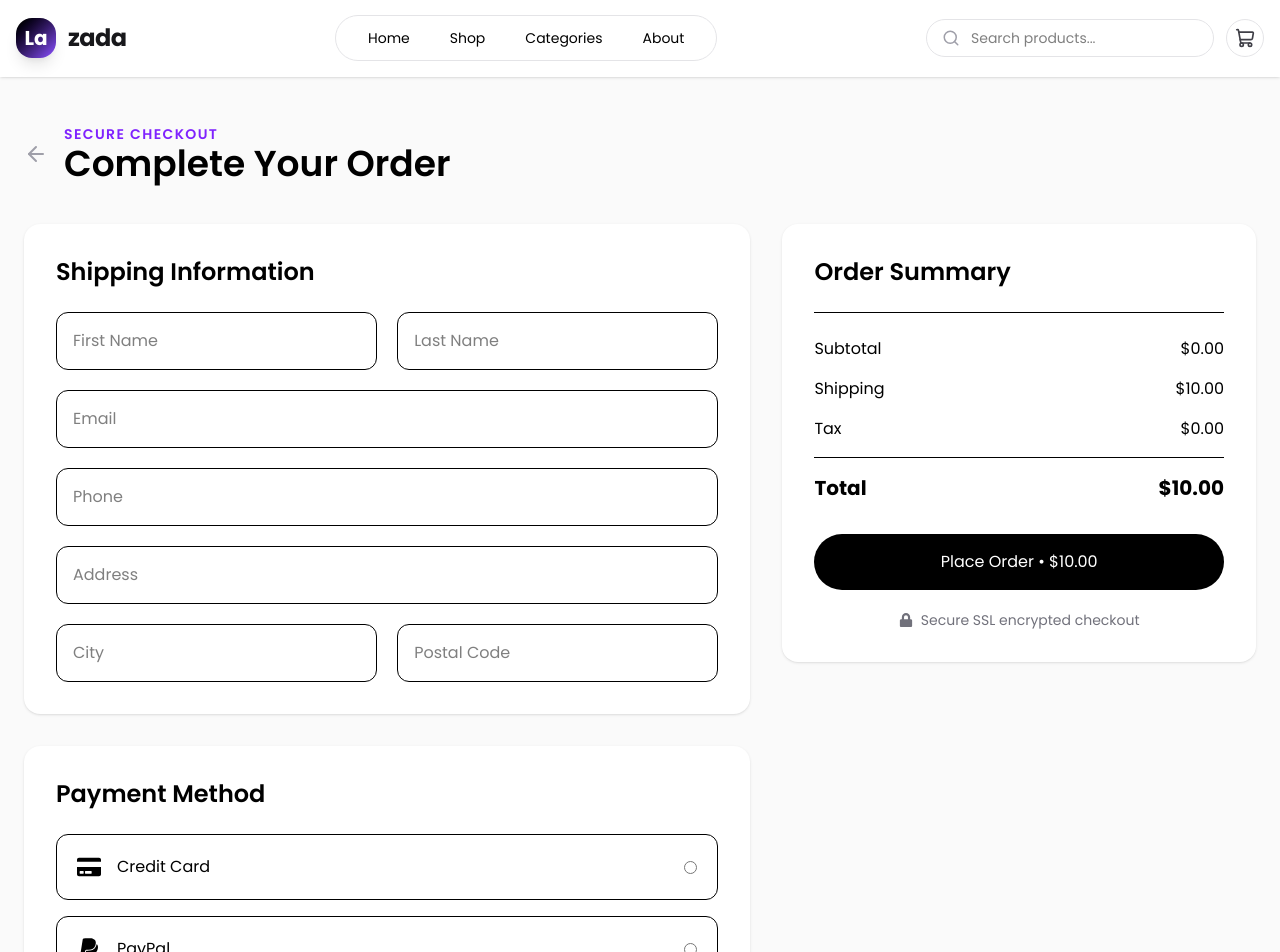
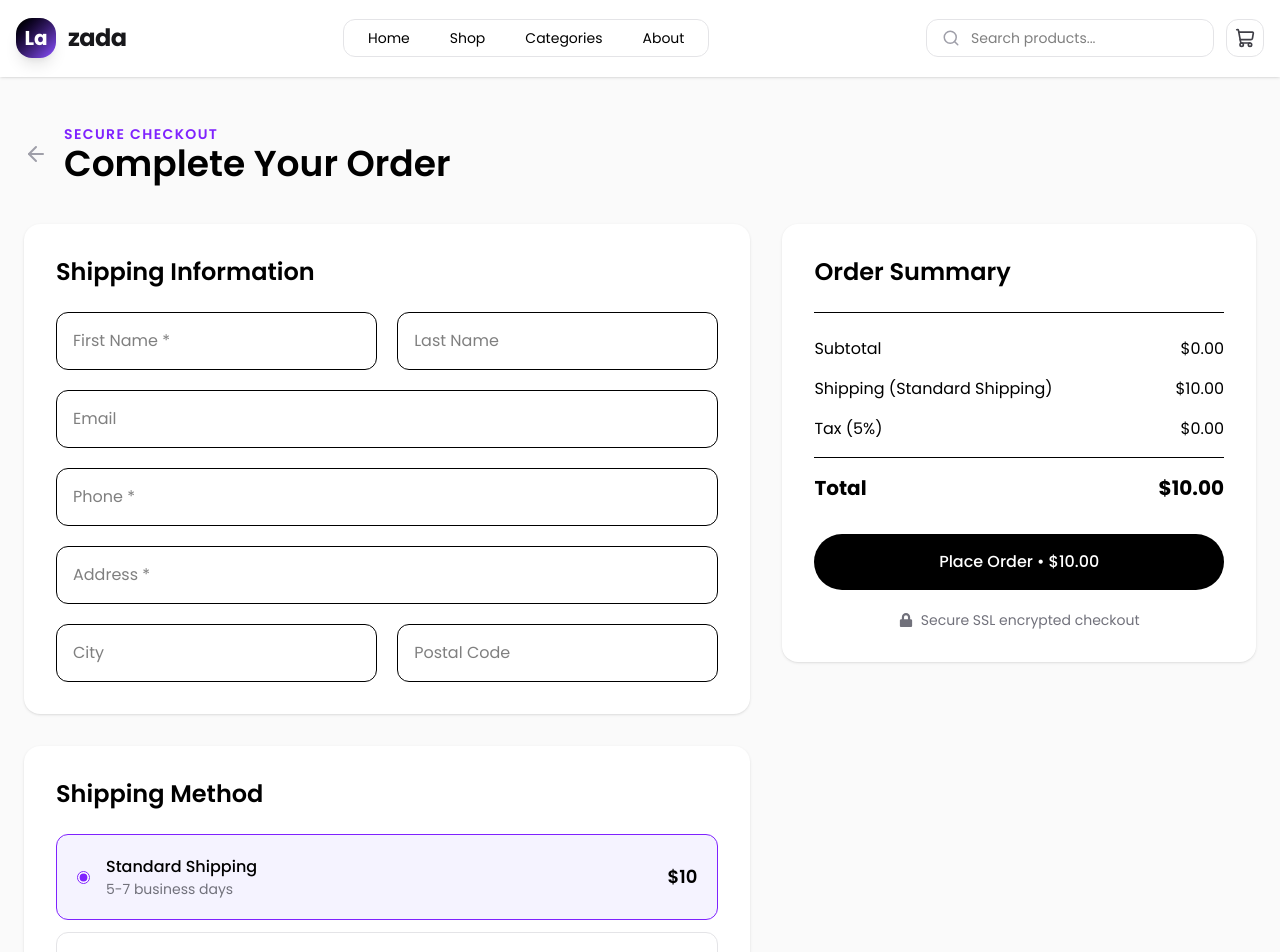
Before and after one commit to tola-san/next-ecommerce-lap, a Next.js app: page /checkout in a window 1280 px wide. Shown: the top 952 px of the page. Built offline with nearby package versions, Linux system fonts and the light colour scheme.

Commit message:
improve ui component refer to upgrade api hero banner to dynamic method

```diff
--- a/src/app/checkout/page.js
+++ b/src/app/checkout/page.js
@@ -1,7 +1,7 @@
 "use client";
 
 import Link from "next/link";
-import { useState } from "react";
+import { useState, useEffect } from "react";
 import { ArrowLeft } from "lucide-react";
 import toast from "react-hot-toast";
 import { showErrorToast } from "@/lib/toast";
@@ -16,17 +16,17 @@ import {
 import { useCart } from "@/context/CartContext";
 
 export default function CheckoutPage() {
+  const { cartItems, clearCart } = useCart();
 
-  const {
-    cartItems,
-    clearCart,
-  } = useCart();
+  const [loading, setLoading] = useState(false);
+  const [payment, setPayment] = useState("cod");
 
-  const [loading, setLoading] =
-    useState(false);
-
-  const [payment, setPayment] =
-    useState("cod");
+  const [selectedShipping, setSelectedShipping] = useState({
+    id: "standard",
+    label: "Standard Shipping",
+    price: 10,
+    desc: "5-7 business days",
+  });
 
   const [form, setForm] = useState({
     firstName: "",
@@ -39,430 +39,240 @@ export default function CheckoutPage() {
   });
 
   const subtotal = cartItems.reduce(
-    (sum, item) =>
-      sum + item.price * item.quantity,
+    (sum, item) => sum + item.price * item.quantity,
     0
   );
 
-  const shipping = 10;
+  const shipping = selectedShipping.price;
+  const tax = subtotal * 0.05;
+  const total = subtotal + shipping + tax;
 
-  const tax = subtotal * 0.05;
+  // Shipping Options (Same as Cart)
+  const shippingOptions = [
+    { id: "standard", label: "Standard Shipping", price: 10, desc: "5-7 business days" },
+    { id: "express", label: "Express Shipping", price: 20, desc: "1-3 business days" },
+    { id: "free", label: "Free Shipping", price: 0, desc: "Orders over $100" },
+  ];
 
-  const total =
-    subtotal + shipping + tax;
+  // Load selected shipping from localStorage (passed from cart)
+  useEffect(() => {
+    const savedShipping = localStorage.getItem("selectedShipping");
+    if (savedShipping) {
+      setSelectedShipping(JSON.parse(savedShipping));
+    }
+  }, []);
 
   const handleChange = (e) => {
-
     setForm({
       ...form,
       [e.target.name]: e.target.value,
     });
+  };
 
+  const handleShippingChange = (option) => {
+    setSelectedShipping(option);
+    localStorage.setItem("selectedShipping", JSON.stringify(option));
   };
 
   const handlePlaceOrder = async () => {
-
-    if (
-      !form.firstName ||
-      !form.phone ||
-      !form.address
-    ) {
-
-
-      showErrorToast("Please fill all required fields.")
-
+    if (!form.firstName || !form.phone || !form.address) {
+      showErrorToast("Please fill all required fields.");
       return;
     }
 
     if (cartItems.length === 0) {
-
-      showErrorToast("Please fill all required fields.")
-
+      showErrorToast("Your cart is empty.");
       return;
     }
 
     try {
-
       setLoading(true);
 
       const order = {
-
         ...form,
-
         payment,
-
         products: cartItems,
-
         subtotal,
-
-        shipping,
-
+        shipping: selectedShipping.price,
+        shippingMethod: selectedShipping.label,
         tax,
-
         total,
-
-        createdAt:
-          new Date().toISOString(),
+        createdAt: new Date().toISOString(),
       };
 
-      const response = await fetch(
-        "/api/orders",
-        {
-          method: "POST",
+      const response = await fetch("/api/orders", {
+        method: "POST",
+        headers: { "Content-Type": "application/json" },
+        body: JSON.stringify(order),
+      });
 
-          headers: {
-            "Content-Type":
-              "application/json",
-          },
+      const data = await response.json();
 
-          body: JSON.stringify(order),
-        }
-      );
-
-      const data =
-        await response.json();
-
-     if (data.success) {
-
-  clearCart();
-
-  toast.success(
-    "Order submitted successfully!"
-  );
-
-  setTimeout(() => {
-    window.location.href = "/";
-  }, 1500);
-
-}
-
+      if (data.success) {
+        clearCart();
+        localStorage.removeItem("selectedShipping"); // Clean up
+        toast.success("Order submitted successfully!");
+        setTimeout(() => {
+          window.location.href = "/";
+        }, 1500);
+      } else {
+        showErrorToast(data.message || "Failed to place order.");
+      }
     } catch (error) {
-
       console.error(error);
-
-      // alert(
-      //   "Failed to place order."
-      // );
-      showErrorToast("Failed to place order.")
-
+      showErrorToast("Failed to place order.");
     } finally {
-
       setLoading(false);
-
     }
   };
 
   return (
     <section className="bg-zinc-50 min-h-screen pb-24">
-
       <div className="max-w-7xl mx-auto px-4 sm:px-6 py-8 md:py-12">
-
         {/* Header */}
         <div className="flex items-center gap-4 mb-10">
-
-          <Link
-            href="/cart"
-            className="text-zinc-400 hover:text-zinc-700 transition"
-          >
+          <Link href="/cart" className="text-zinc-400 hover:text-zinc-700 transition">
             <ArrowLeft size={24} />
           </Link>
-
           <div>
-
             <p className="uppercase tracking-widest text-violet-600 font-semibold text-sm">
               Secure Checkout
             </p>
-
-            <h1 className="text-4xl font-semibold">
-              Complete Your Order
-            </h1>
-
+            <h1 className="text-4xl font-semibold">Complete Your Order</h1>
           </div>
-
         </div>
 
         <div className="grid lg:grid-cols-5 gap-8">
-
-          {/* LEFT */}
+          {/* LEFT SIDE */}
           <div className="lg:col-span-3 space-y-8">
-
-            {/* Shipping */}
+            {/* Shipping Information */}
             <div className="bg-white rounded-2xl p-8 shadow-sm">
-
-              <h2 className="text-2xl font-semibold mb-6">
-                Shipping Information
-              </h2>
-
+              <h2 className="text-2xl font-semibold mb-6">Shipping Information</h2>
               <div className="grid sm:grid-cols-2 gap-5">
-
-
-                <input
-                  name="firstName"
-                  placeholder="First Name"
-                  onChange={handleChange}
-                  className="border p-4 rounded-xl"
-                />
-
-                <input
-                  name="lastName"
-                  placeholder="Last Name"
-                  onChange={handleChange}
-                  className="border p-4 rounded-xl"
-                />
-
-
-                <input
-                  name="email"
-                  placeholder="Email"
-                  onChange={handleChange}
-                  className="border p-4 rounded-xl md:col-span-2"
-                />
-
-                <input
-                  name="phone"
-                  placeholder="Phone"
-                  onChange={handleChange}
-                  className="border p-4 rounded-xl md:col-span-2"
-                />
-
-                <input
-                  name="address"
-                  placeholder="Address"
-                  onChange={handleChange}
-                  className="border p-4 rounded-xl md:col-span-2"
-                />
-
-                <input
-                  name="city"
-                  placeholder="City"
-                  onChange={handleChange}
-                  className="border p-4 rounded-xl"
-                />
-
-                <input
-                  name="postalCode"
-                  placeholder="Postal Code"
-                  onChange={handleChange}
-                  className="border p-4 rounded-xl"
-                />
-
+                <input name="firstName" placeholder="First Name *" onChange={handleChange} className="border p-4 rounded-xl" />
+                <input name="lastName" placeholder="Last Name" onChange={handleChange} className="border p-4 rounded-xl" />
+                <input name="email" placeholder="Email" onChange={handleChange} className="border p-4 rounded-xl md:col-span-2" />
+                <input name="phone" placeholder="Phone *" onChange={handleChange} className="border p-4 rounded-xl md:col-span-2" />
+                <input name="address" placeholder="Address *" onChange={handleChange} className="border p-4 rounded-xl md:col-span-2" />
+                <input name="city" placeholder="City" onChange={handleChange} className="border p-4 rounded-xl" />
+                <input name="postalCode" placeholder="Postal Code" onChange={handleChange} className="border p-4 rounded-xl" />
               </div>
-
             </div>
 
-            {/* Payment */}
+            {/* Shipping Method */}
             <div className="bg-white rounded-2xl p-8 shadow-sm">
+              <h2 className="text-2xl font-semibold mb-6">Shipping Method</h2>
+              <div className="space-y-3">
+                {shippingOptions.map((option) => (
+                  <label
+                    key={option.id}
+                    className={`flex justify-between items-center p-5 rounded-xl border cursor-pointer transition
+                      ${selectedShipping.id === option.id ? 'border-violet-600 bg-violet-50' : 'border-zinc-200 hover:border-zinc-300'}`}
+                  >
+                    <div className="flex items-center gap-4">
+                      <input
+                        type="radio"
+                        name="shipping"
+                        checked={selectedShipping.id === option.id}
+                        onChange={() => handleShippingChange(option)}
+                        className="accent-violet-600"
+                      />
+                      <div>
+                        <p className="font-medium">{option.label}</p>
+                        <p className="text-sm text-zinc-500">{option.desc}</p>
+                      </div>
+                    </div>
+                    <span className="font-semibold text-lg">
+                      {option.price === 0 ? "FREE" : `$${option.price}`}
+                    </span>
+                  </label>
+                ))}
+              </div>
+            </div>
 
-              <h2 className="text-2xl font-semibold mb-6">
-                Payment Method
-              </h2>
-
+            {/* Payment Method */}
+            <div className="bg-white rounded-2xl p-8 shadow-sm">
+              <h2 className="text-2xl font-semibold mb-6">Payment Method</h2>
               <div className="space-y-4">
-
+                {/* Payment options remain the same */}
                 <label className="flex items-center justify-between border rounded-xl p-5 cursor-pointer">
-
                   <div className="flex items-center gap-4">
-
                     <FaCreditCard size={24} />
-
-                    <span>
-                      Credit Card
-                    </span>
-
+                    <span>Credit Card</span>
                   </div>
-
-                  <input
-                    type="radio"
-                    checked={
-                      payment === "card"
-                    }
-                    onChange={() =>
-                      setPayment("card")
-                    }
-                  />
-
+                  <input type="radio" checked={payment === "card"} onChange={() => setPayment("card")} />
                 </label>
 
                 <label className="flex items-center justify-between border rounded-xl p-5 cursor-pointer">
-
                   <div className="flex items-center gap-4">
-
                     <FaPaypal size={24} />
-
-                    <span>
-                      PayPal
-                    </span>
-
+                    <span>PayPal</span>
                   </div>
-
-                  <input
-                    type="radio"
-                    checked={
-                      payment === "paypal"
-                    }
-                    onChange={() =>
-                      setPayment(
-                        "paypal"
-                      )
-                    }
-                  />
-
+                  <input type="radio" checked={payment === "paypal"} onChange={() => setPayment("paypal")} />
                 </label>
 
                 <label className="flex items-center justify-between border rounded-xl p-5 cursor-pointer">
-
                   <div className="flex items-center gap-4">
-
                     <FaMoneyBillWave size={24} />
-
-                    <span>
-                      Cash On Delivery
-                    </span>
-
+                    <span>Cash On Delivery</span>
                   </div>
-
-                  <input
-                    type="radio"
-                    checked={
-                      payment === "cod"
-                    }
-                    onChange={() =>
-                      setPayment("cod")
-                    }
-                  />
-
+                  <input type="radio" checked={payment === "cod"} onChange={() => setPayment("cod")} />
                 </label>
-
               </div>
-
             </div>
-
           </div>
 
-          {/* RIGHT */}
+          {/* RIGHT SIDE - Order Summary */}
           <div className="lg:col-span-2">
-
             <div className="bg-white rounded-2xl p-8 shadow-sm sticky top-8">
-
-              <h2 className="text-2xl font-semibold mb-6">
-                Order Summary
-              </h2>
+              <h2 className="text-2xl font-semibold mb-6">Order Summary</h2>
 
               <div className="space-y-3">
-
                 {cartItems.map((item) => (
-
-                  <div
-                    key={item.id}
-                    className="flex justify-between text-sm"
-                  >
-
+                  <div key={item.id} className="flex justify-between text-sm">
                     <span>
-                      {item.title}
-                      {" "}
-                      ×
-                      {" "}
-                      {item.quantity}
+                      {item.title} × {item.quantity}
                     </span>
-
-                    <span>
-                      $
-                      {(
-                        item.price *
-                        item.quantity
-                      ).toFixed(2)}
-                    </span>
-
+                    <span>${(item.price * item.quantity).toFixed(2)}</span>
                   </div>
-
                 ))}
-
               </div>
 
               <div className="border-t mt-6 pt-6 space-y-4">
-
                 <div className="flex justify-between">
-
-                  <span>
-                    Subtotal
-                  </span>
-
-                  <span>
-                    $
-                    {subtotal.toFixed(2)}
-                  </span>
-
+                  <span>Subtotal</span>
+                  <span>${subtotal.toFixed(2)}</span>
                 </div>
-
                 <div className="flex justify-between">
-
-                  <span>
-                    Shipping
-                  </span>
-
-                  <span>
-                    $
-                    {shipping.toFixed(2)}
-                  </span>
-
+                  <span>Shipping ({selectedShipping.label})</span>
+                  <span>{shipping === 0 ? "FREE" : `$${shipping.toFixed(2)}`}</span>
                 </div>
-
                 <div className="flex justify-between">
-
-                  <span>
-                    Tax
-                  </span>
-
-                  <span>
-                    $
-                    {tax.toFixed(2)}
-                  </span>
-
+                  <span>Tax (5%)</span>
+                  <span>${tax.toFixed(2)}</span>
                 </div>
 
                 <div className="border-t pt-4 flex justify-between text-xl font-bold">
-
-                  <span>
-                    Total
-                  </span>
-
-                  <span>
-                    $
-                    {total.toFixed(2)}
-                  </span>
-
+                  <span>Total</span>
+                  <span>${total.toFixed(2)}</span>
                 </div>
-
               </div>
 
               <button
                 onClick={handlePlaceOrder}
                 disabled={loading}
-                className="mt-8 w-full bg-black text-white py-4 rounded-full hover:bg-zinc-800 transition"
+                className="mt-8 w-full bg-black text-white py-4 rounded-full hover:bg-zinc-800 transition font-medium"
               >
-                {loading
-                  ? "Submitting..."
-                  : `Place Order • $${total.toFixed(
-                      2
-                    )}`}
+                {loading ? "Processing..." : `Place Order • $${total.toFixed(2)}`}
               </button>
 
               <div className="flex items-center justify-center gap-2 mt-5 text-sm text-zinc-500">
-
-                <FaLock />
-
-                Secure SSL encrypted checkout
-
+                <FaLock /> Secure SSL encrypted checkout
               </div>
-
             </div>
-
           </div>
-
         </div>
-
       </div>
-
     </section>
   );
 }
--- a/src/app/components/layouts/Navbar.js
+++ b/src/app/components/layouts/Navbar.js
@@ -131,10 +131,10 @@ export default function Navbar() {
             className="
               hidden md:flex
               items-center gap-2
-              rounded-full
+              rounded-xl
               border border-zinc-200
               bg-white/70
-              p-1 px-4
+               px-2
               text-sm
               backdrop-blur-lg
             "
@@ -161,10 +161,10 @@ export default function Navbar() {
                 key={index}
                 href={item.href}
                 className="
-                  rounded-full
+                  rounded-xl
                   px-4 py-2
                   transition-all duration-300
-                  hover:bg-zinc-900
+                  hover:bg-zinc-200
                   hover:text-white
                 "
               >
@@ -191,7 +191,7 @@ export default function Navbar() {
                 placeholder="Search products..."
                 className="
                   w-full
-                  rounded-full
+                  rounded-xl
                   border border-zinc-200
                   bg-white/80
                   py-2 pl-11 pr-4
@@ -208,13 +208,13 @@ export default function Navbar() {
               href="/cart"
               className="
                 relative
-                rounded-full
+                rounded-xl
                 border border-zinc-200
                 bg-white
                 p-2
                 text-zinc-700
                 transition-all
-                hover:bg-zinc-900
+                hover:bg-zinc-200
                 hover:text-white
               "
             >
```
Also changed, not shown: src/app/cart/page.js (+4 -4 lines), src/app/components/landing/Banner.js (+53 -33 lines), src/app/components/landing/ProductCard.js (+7 -7 lines), src/services/banners/route.js (added, +29 -0 lines).
